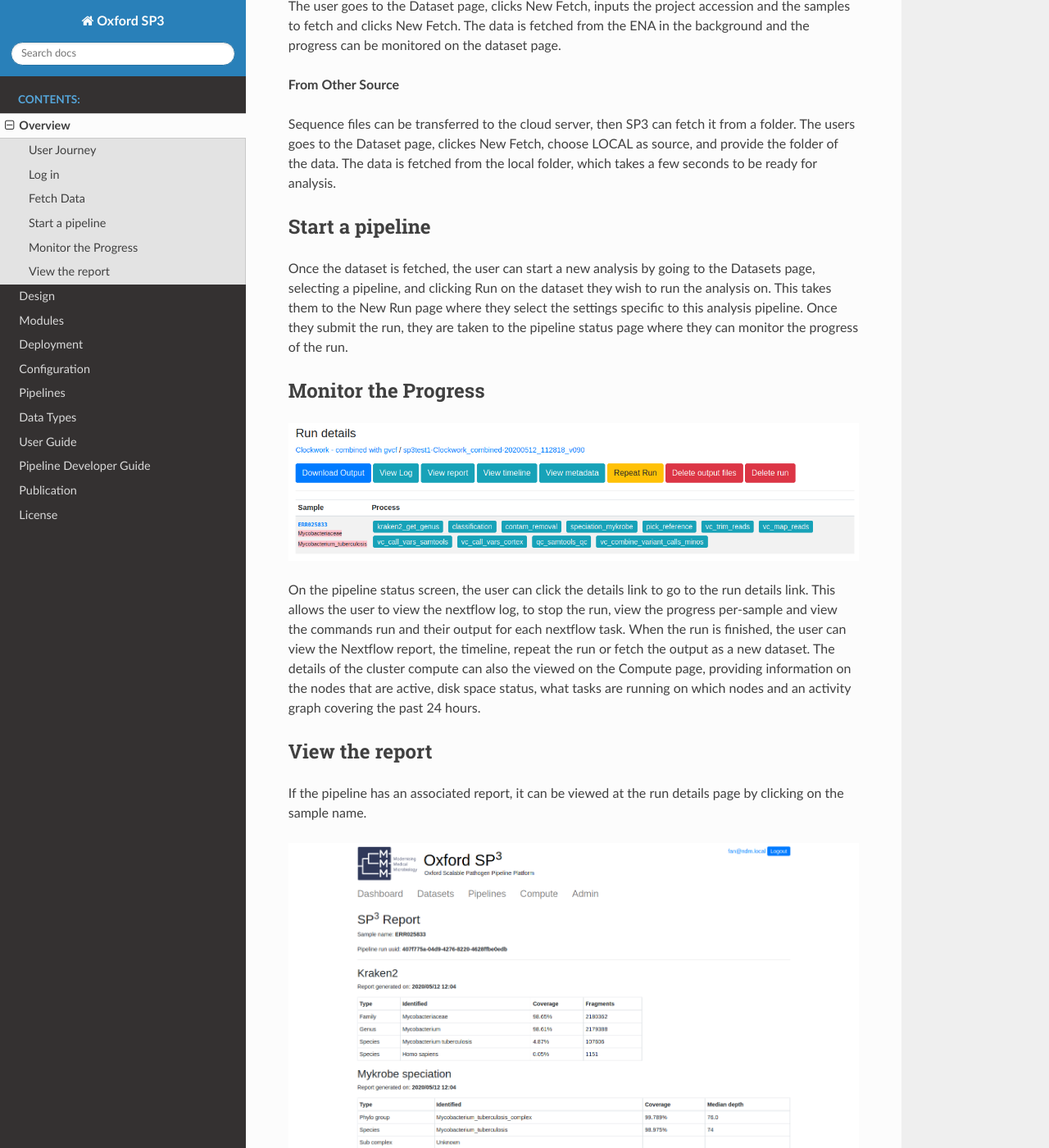
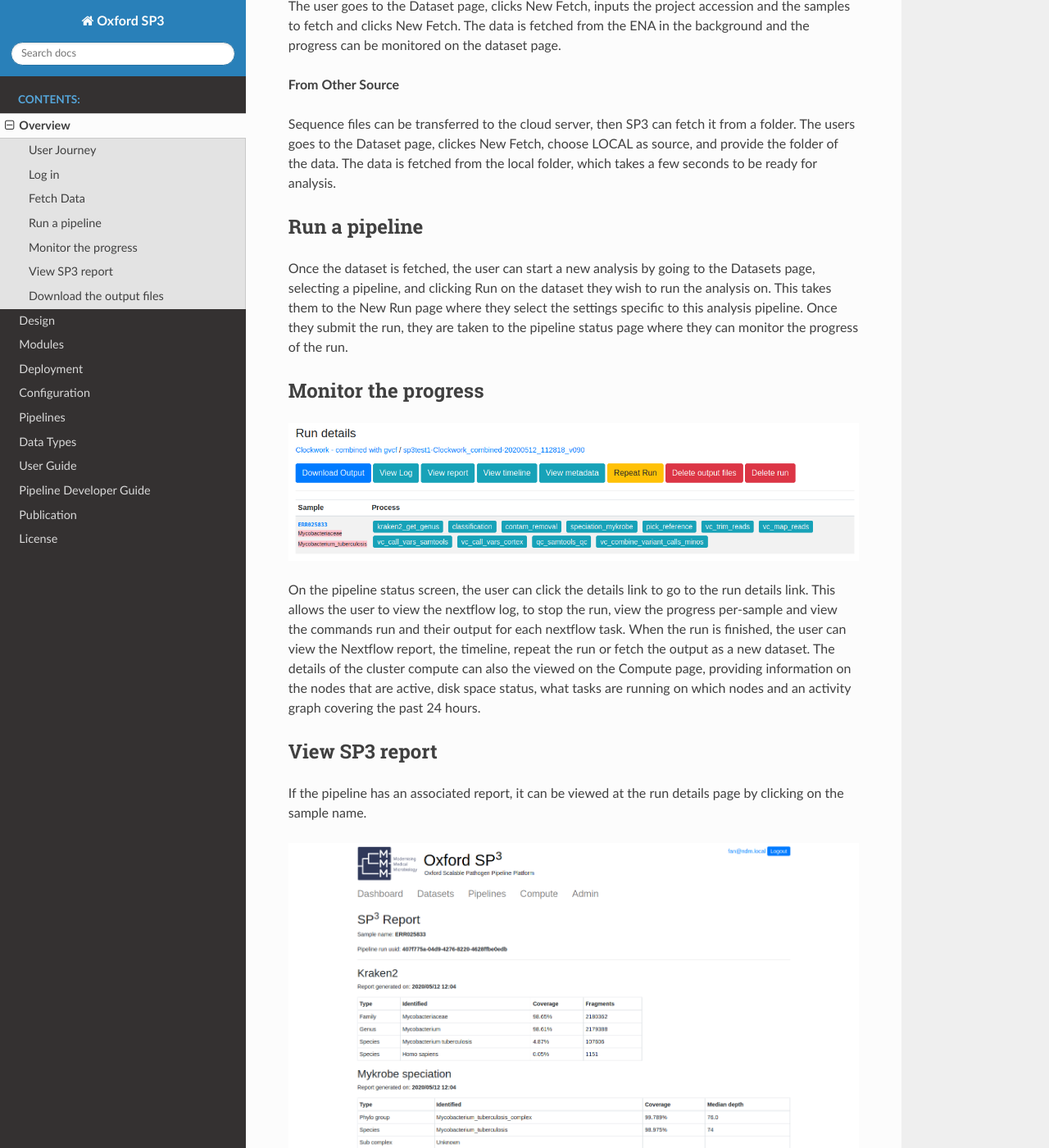
Before and after one commit to oxfordmmm/catdocs, a Sphinx documentation site: the page built from docs/source/overview.rst, in a window 1280 px wide and 1400 px high, scrolled down 2025 px. Shown: the whole window at 82% size. Built offline with Sphinx 7.4.7 and the Read the Docs theme 2.0.0, drawn with Linux system fonts in a browser that asks for light colours; some of the changed text lies outside the part shown.

Commit message:
add download output

```diff
--- a/docs/source/overview.rst
+++ b/docs/source/overview.rst
@@ -40,21 +40,28 @@
 
 Sequence files can be transferred to the cloud server, then SP3 can fetch it from a folder. The users goes to the Dataset page, clickes New Fetch, choose LOCAL as source, and provide the folder of the data. The data is fetched from the local folder, which takes a few seconds to be ready for analysis.
 
-Start a pipeline
+Run a pipeline
 ----------------
 
 Once the dataset is fetched, the user can start a new analysis by going to the Datasets page, selecting a pipeline, and clicking Run on the dataset they wish to run the analysis on. This takes them to the New Run page where they select the settings specific to this analysis pipeline. Once they submit the run, they are taken to the pipeline status page where they can monitor the progress of the run.
 
-Monitor the Progress
+Monitor the progress
 --------------------
 
 .. image:: _static/monitor.png
 
 On the pipeline status screen, the user can click the details link to go to the run details link. This allows the user to view the nextflow log, to stop the run, view the progress per-sample and view the commands run and their output for each nextflow task. When the run is finished, the user can view the Nextflow report, the timeline, repeat the run or fetch the output as a new dataset. The details of the cluster compute can also the viewed on the Compute page, providing information on the nodes that are active, disk space status, what tasks are running on which nodes and an activity graph covering the past 24 hours.
 
-View the report
+View SP3 report
 ---------------
 
 If the pipeline has an associated report, it can be viewed at the run details page by clicking on the sample name.
 
 .. image:: _static/ERR025833.png
+
+Download the output files
+-------------------------
+
+All output files are avaialbe for download via a command or via web.
+
+.. image:: _static/output.png
```
Also changed, not shown: docs/source/_static/output.png (added).
